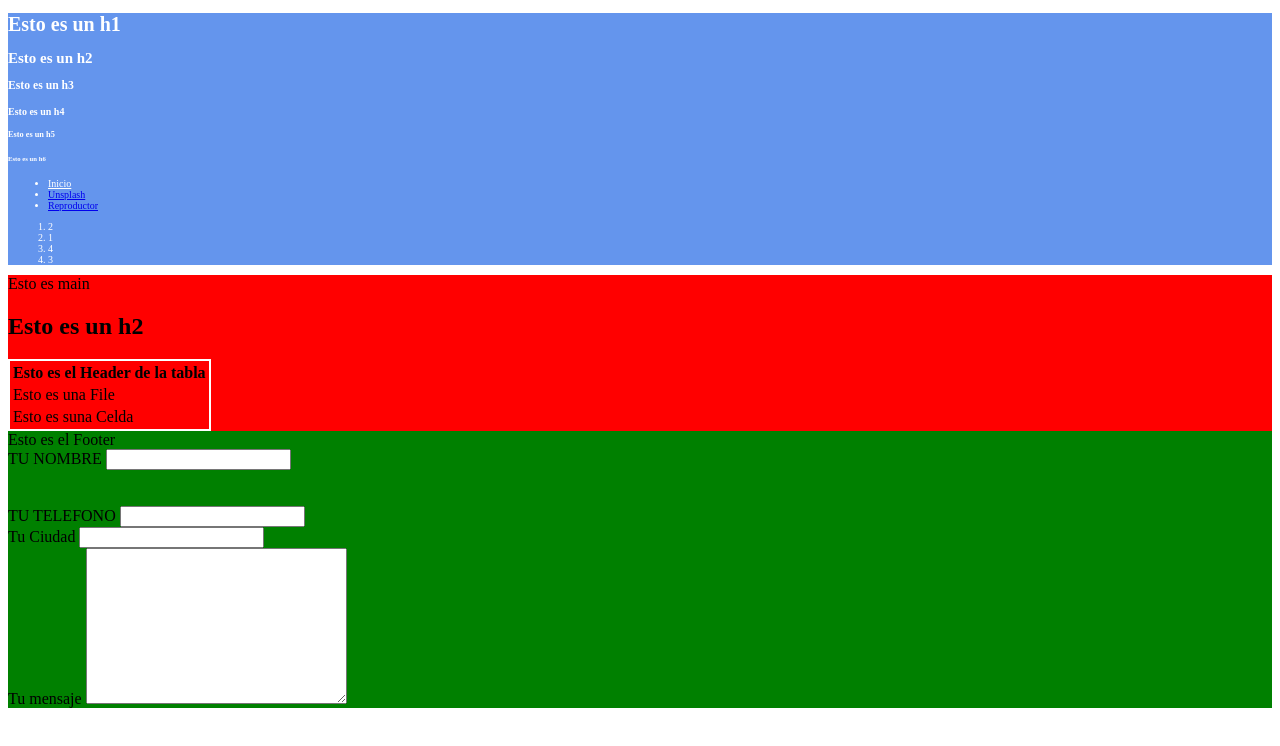
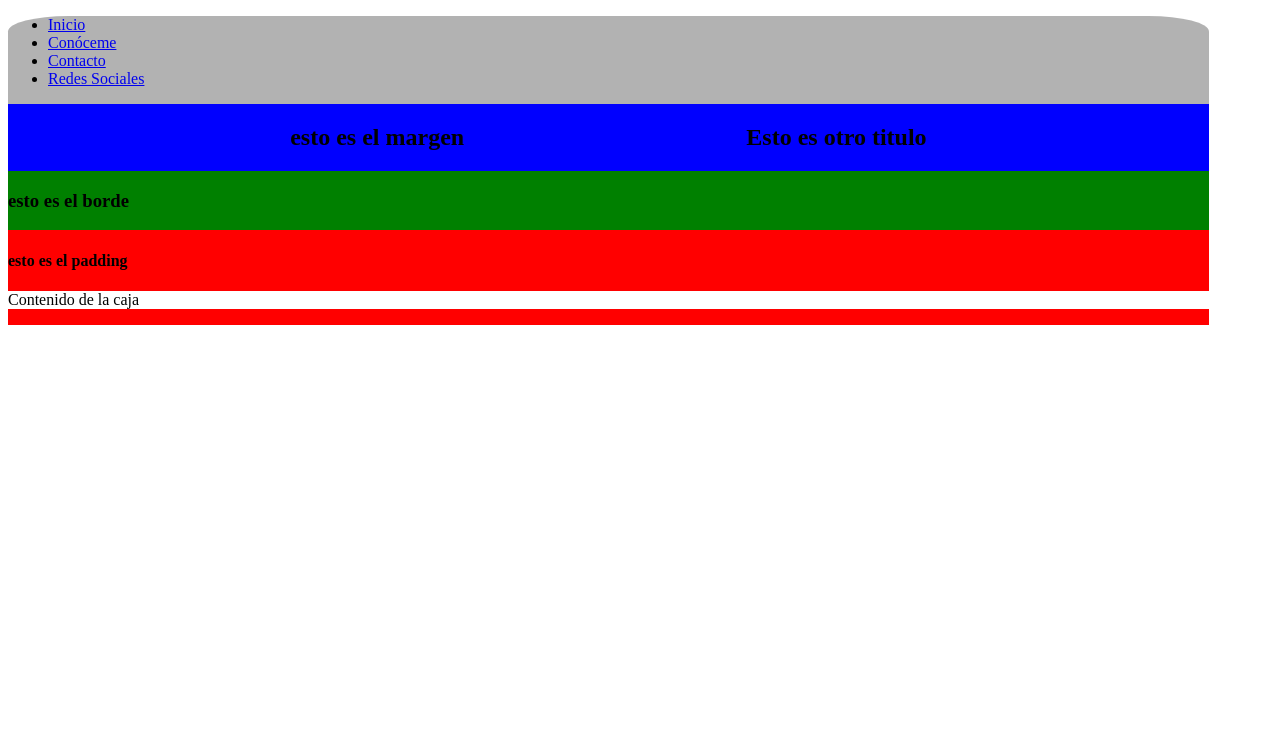
Before and after one commit to RoyalMasterDevs/jobarv_FullStackMarzo, a plain HTML site: page index.html in a window 1280 px wide. Drawn offline with Linux system fonts and the light colour scheme.

Commit message:
Comenzamos con CSS

```diff
--- /dev/null
+++ b/clase1.css
@@ -0,0 +1,57 @@
+:root{
+    --fondoDeColor: blue;
+    --colorDeLetra: rgb(210, 25, 25);
+}
+
+/* Cascade Style Sheet */
+body{
+    background-color: blue !important;
+    color: var(--colorDeLetra);
+}
+
+header {
+    /* background-color: rgb(148, 21, 21); */
+    background-color: var(--fondoDeColor);
+    color: white;
+    font-size: 10px;
+
+}
+
+/* ESPECIFICIDAD */
+#ejemplo {
+    background-color: yellow;
+    color: black;
+}
+
+#wrapper {}
+
+/* HERENCIA */
+p {
+    color: green;
+}
+/* CASCADA */
+body{
+    background-color: red;
+}
+
+.prueba{
+    font-size: 20px;
+    color: black;
+    padding: 7px;
+    text-decoration: underline;
+    text-align: center;
+}
+
+
+/* SECCION MAIN */
+
+ul>li{
+    text-transform: uppercase;
+    color: black;
+}
+ul>li>a{
+    color: rgb(179, 173, 173);
+    text-decoration: none;
+    list-style-type: none !important;
+}
+/* SECCION FOOTER */
--- a/css/styles.css
+++ /dev/null
@@ -1,11 +0,0 @@
-/* Cascade Style Sheet */
-header{
-    background-color: cornflowerblue;
-    color: white;
-    font-size: 10px;
-
-}
-/* SECCION MAIN */
-
-
-/* SECCION FOOTER */
--- a/index.html
+++ b/index.html
@@ -1,100 +1,54 @@
 <!DOCTYPE html>
-<html lang="es">
+<html lang="en">
 
 <head>
     <meta charset="UTF-8">
     <meta name="viewport" content="width=device-width, initial-scale=1.0">
-  <meta name="description" content="Nuestro negocio se enfoca en ropa de alta calidad">
-  <link rel="stylesheet" href="./css/styles.css">
-
-  <title>Mi primer página HTML</title>
-  <title>Pagina de Ropa</title>
-  <title>Contacto</title>
-  <title>Nosotros</title>
+    <link rel="stylesheet" href="./styles.css">
+    <title>Indice</title>
 </head>
 
 <body>
+    <div id="wrapper">
+
         <header>
-    <div>
-      <!-- HEADER -->
-      <!-- SEO. Tus páginas solo pueden tener 1 h1 cada una -->
-      <!-- SEO. Puedes tener varios h2-h6, pero deben ir en orden -->
-      <h1>Esto es un h1</h1>
-      <h2>Esto es un h2</h2>
-      <h3>Esto es un h3</h3>
-      <h4>Esto es un h4</h4>
-      <h5>Esto es un h5</h5>
-      <h6>Esto es un h6</h6>
-    </div>
-    <!-- NAVEGACION -->
             <nav>
                 <ul>
-        <!-- LISTA DESORGANIZADA -->
-        <!-- Elementos Links -->
-        <li><a href="./index.html" style="color:white;"> Inicio </a></li>
-        <li><a href="https://unsplash.com/s/photos/purple-space">Unsplash</a> </li>
-        <li><a href="./reproductor/index.html">Reproductor</a></li>
+                    <li><a href="./index.html">Inicio</a></li>
+                    <li><a href="#biografia">Conóceme</a> </li>
+                    <li><a href="#contacto">Contacto</a></li>
+                    <li><a href="#footer">Redes Sociales</a> </li>
                 </ul>
-      <!-- LISTA ORDENADA -->
-      <ol>
-        <li>2</li>
-        <li>1</li>
-        <li>4</li>
-        <li>3</li>
-      </ol>
             </nav>
         </header>
-  <main style="background: red;">
-    <div>Esto es main</div>
+        <main>
+            <section id="biografia">
 
-    <h2>Esto es un h2</h2>
-    <table style="border: 2px solid white;">
-      <th>Esto es el Header de la tabla</th>
-      <tbody>
-        <!-- table row -->
-        <tr>
-          <td>Esto es una File</td>
-        </tr>
-        <tr>
-          <td>Esto es suna Celda</td>
-        </tr>
-      </tbody>
-    </table>
+            </section>
+            <section id="contacto">
+
+            </section>
+
+            <div class="flexbox">
+                <div class="margin">
+                    <h2>esto es el margen</h2>
+                    <h2>Esto es otro titulo</h2>
+                </div>
+                <div class="border">
+                    <h3>esto es el borde</h3>
+                </div>
+                <div class="padding">
+                    <h4>esto es el padding</h4>
+                    <p>Contenido de la caja</p>
+                </div>
+            </div>
 
         </main>
-  <footer style="background: green;">
-    <div>Esto es el Footer</div>
-    <section>
-      <!-- FORMULARIO -->
-      <!-- ESTO ES UN COMENTARIO -->
 
-      <form action="#" method="POST">
-        <!-- ETIQUETAS Y ENTRADAS -->
-        <div>
-          <label for="name">TU NOMBRE</label>
-          <input id="name" type="text" name="nombre">
+        <footer id="footer">
+
+        </footer>
     </div>
-        <br>
-        <br>
-        <div>
-          <label for="telefono">TU TELEFONO</label>
-          <input id="telefono" type="number" name="telefono">
-        </div>
-        <div>
-          <label for="Ciudad">Tu Ciudad</label>
-          <input id="Ciudad" type="text" name="ciudad">
-        </div>
-        <div>
-          <label for="message">Tu mensaje</label>
-          <textarea id="message" name="mensaje" cols="30" rows="10"></textarea>
-        </div>
-
-      </form>
-    </section>
-  </footer>
 </body>
 
-<style>
-
-</style>
 </html>
--- a/reproductor/styles.css
+++ b/reproductor/styles.css
@@ -0,0 +1,28 @@
+html{
+    box-sizing: border-box;
+}
+*, *:before, *:after{
+    box-sizing: inherit;
+}
+.flexbox{
+    display: flex;
+    justify-content: center;
+}
+.margin {
+    background-color: blue;
+    border-radius: 7px;
+    width: 100%;
+
+}
+
+.border {
+    background-color: green;
+}
+
+.padding {
+    background-color: red;
+}
+
+p {
+    background-color: white;
+}
--- /dev/null
+++ b/styles.css
@@ -0,0 +1,48 @@
+/* GLOBALES */
+html {
+    box-sizing: border-box;
+}
+
+*,
+*:before,
+*:after {
+    box-sizing: inherit;
+}
+
+#wrapper {
+    maring-left: 2.5%;
+    width: 95%;
+    border-radius: 5%;
+    background-color: rgba(0, 0, 0, 0.3);
+}
+
+/* NAVEGADOR */
+.flexbox {
+    width: 100%;
+    display: flex;
+    flex-direction: column;
+    justify-content: space-between;
+}
+
+.margin {
+    width: 100%;
+    background-color: blue;
+    display: flex;
+    flex-direction: row;
+    justify-content: space-evenly;
+
+
+}
+
+.border {
+    background-color: green;
+}
+
+.padding {
+    background-color: red;
+}
+
+/* MAIN */
+p {
+    background-color: white;
+}
```
Also changed, not shown: etiquetas.html (added, +110 -0 lines), js/main.js (deleted), main.js (added), reproductor/app.js (added). Lines whose indentation alone changed are shown as unchanged.
